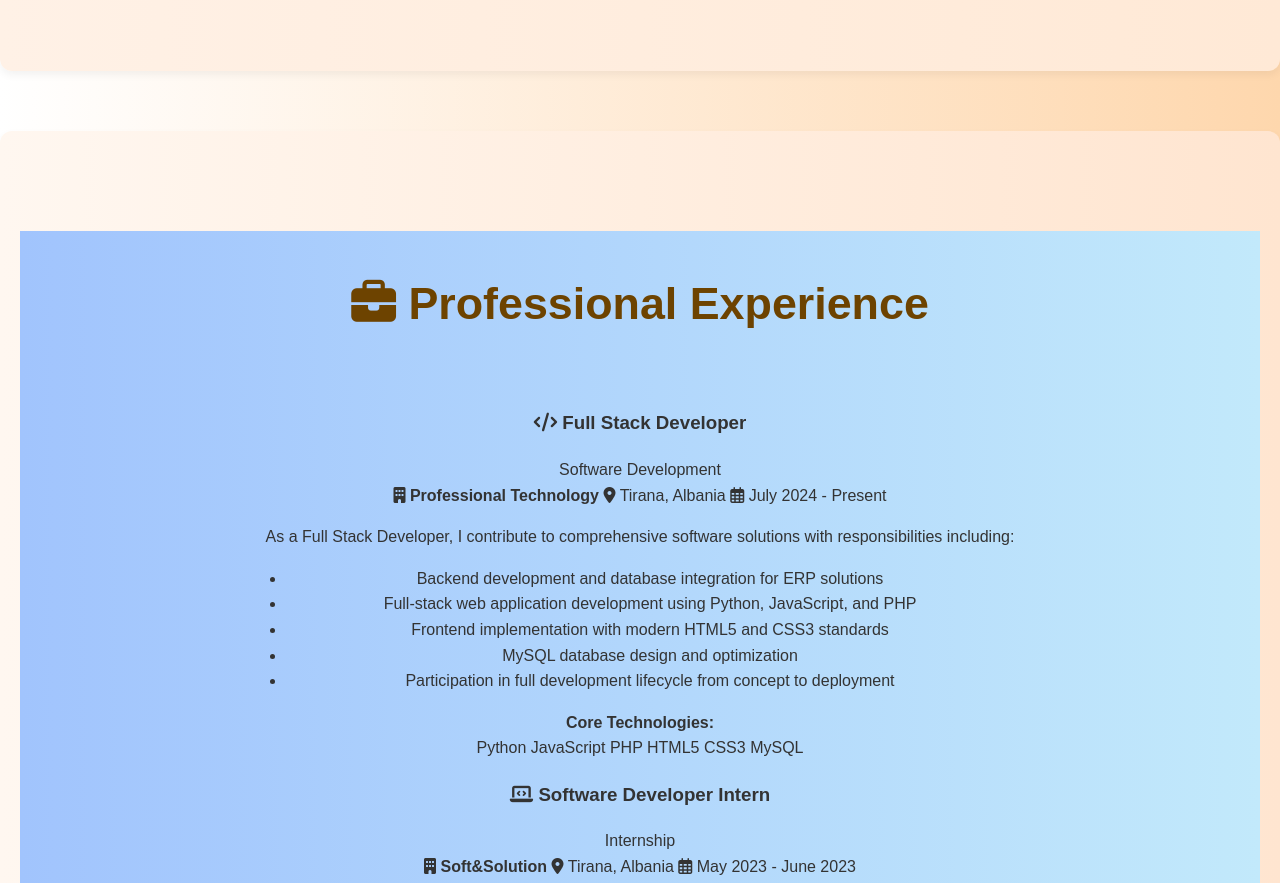
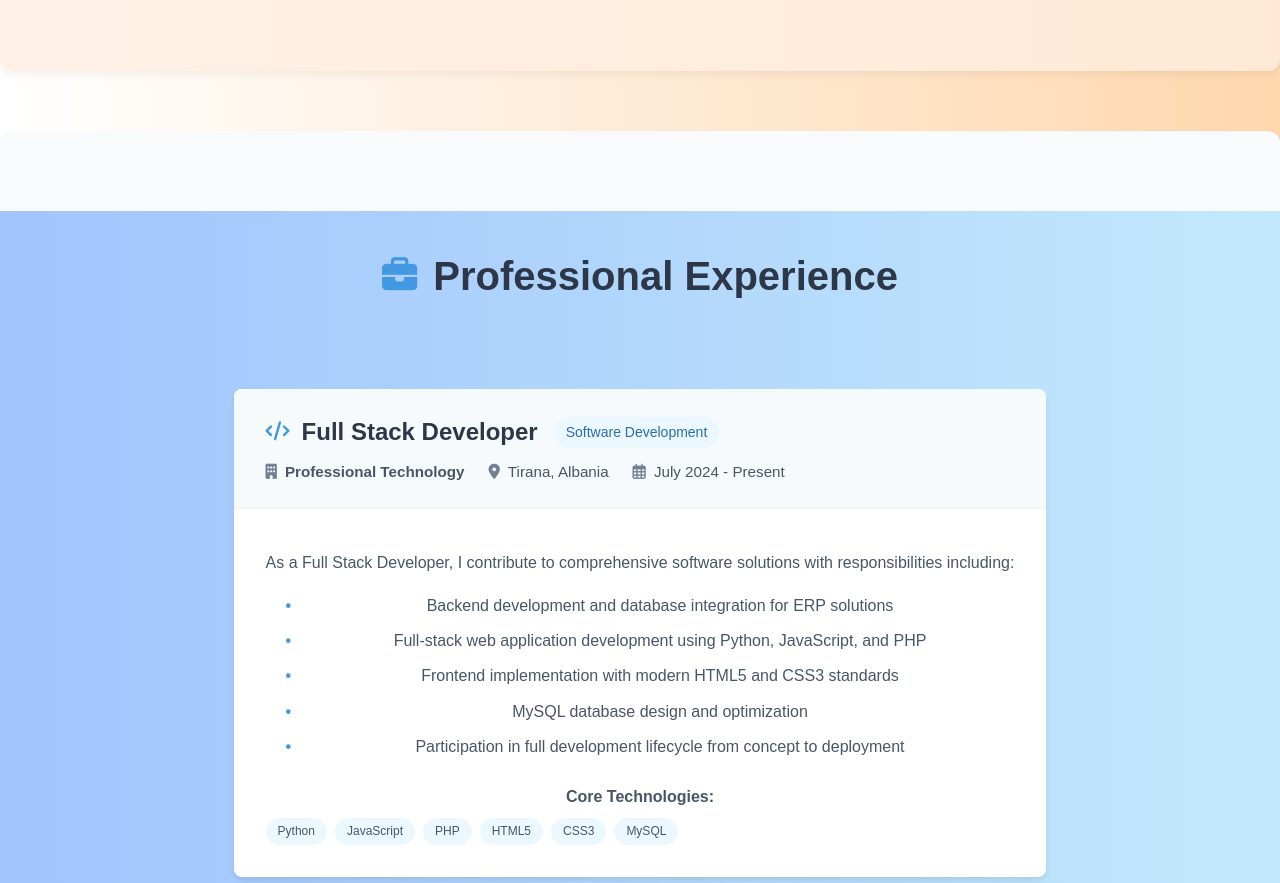
Before and after one commit to Ale2sandra/Portofolio, a plain HTML site: page index.html in a window 1280 px wide. Shown: the part 1340-2223 px from the top of the page. Drawn offline with nearby package versions, Linux system fonts and the light colour scheme.

Commit message:
Update style.css

```diff
--- a/style.css
+++ b/style.css
@@ -354,60 +354,179 @@ h1 {
 ul {
     padding-left: 20px;
 }
-#experience {
-    background: linear-gradient(to right, #fff7f0, #ffe5d0);
-    padding: 100px 20px;
+/* Experience Section Styling */
+.experience-section {
+    background-color: #f8fafc;
+    padding: 5rem 0;
 }
 
-#experience h2 {
-    font-size: 2.8rem;
-    color: rgb(109, 67, 0);
-    margin-bottom: 50px;
+.section-header {
     text-align: center;
+    margin-bottom: 3rem;
 }
 
-.experience-entry {
-    background: linear-gradient(to right, #fffaf7, #ffe7cb);
-    border-left: 5px solid rgb(109, 67, 0);
-    padding: 25px 30px;
-    border-radius: 15px;
-    box-shadow: 0 8px 20px rgba(109, 67, 0, 0.1);
-    margin-bottom: 30px;
-    max-width: 800px;
-    margin-left: auto;
-    margin-right: auto;
-    transition: transform 0.3s ease;
+.section-header h2 {
+    font-size: 2.5rem;
+    color: #2d3748;
+    font-weight: 600;
+    display: flex;
+    align-items: center;
+    justify-content: center;
 }
 
-.experience-entry:hover {
-    transform: translateY(-5px);
-    box-shadow: 0 12px 25px rgba(109, 67, 0, 0.2);
+.section-icon {
+    margin-right: 1rem;
+    color: #4299e1;
+    font-size: 2.2rem;
 }
 
-.experience-entry h3 {
-    font-size: 1.6rem;
-    color: #4b2e00;
-    margin-bottom: 8px;
+/* Experience Card Styling */
+.experience-card {
+    background: white;
+    border-radius: 0.5rem;
+    box-shadow: 0 4px 6px -1px rgba(0, 0, 0, 0.1);
+    margin-bottom: 2rem;
+    overflow: hidden;
+    transition: transform 0.3s ease, box-shadow 0.3s ease;
 }
 
-.experience-entry .position {
-    font-size: 1.2rem;
-    font-weight: 600;
-    color: #7a5530;
-    margin-bottom: 5px;
+.experience-card:hover {
+    transform: translateY(-5px);
+    box-shadow: 0 10px 15px -3px rgba(0, 0, 0, 0.1);
 }
 
-.experience-entry .duration {
-    font-size: 1rem;
-    color: #9c6a3d;
-    font-style: italic;
-    margin-bottom: 10px;
+.experience-header {
+    padding: 1.5rem 2rem;
+    border-bottom: 1px solid #edf2f7;
+    background-color: #f7fafc;
 }
 
-.experience-entry p {
-    font-size: 1rem;
-    color: #5b3a1a;
-    line-height: 1.6;
+.title-container {
+    display: flex;
+    align-items: center;
+    margin-bottom: 0.5rem;
+}
+
+.job-title {
+    font-size: 1.5rem;
+    color: #2d3748;
+    margin: 0;
+    display: flex;
+    align-items: center;
+}
+
+.job-icon {
+    margin-right: 0.75rem;
+    color: #4299e1;
+    font-size: 1.2rem;
+}
+
+.job-type {
+    margin-left: 1rem;
+    background: #ebf8ff;
+    color: #2b6cb0;
+    padding: 0.25rem 0.75rem;
+    border-radius: 9999px;
+    font-size: 0.875rem;
+    font-weight: 500;
+}
+
+.company-meta {
+    display: flex;
+    flex-wrap: wrap;
+    gap: 1.5rem;
+    color: #4a5568;
+    font-size: 0.95rem;
+}
+
+.company-meta span {
+    display: flex;
+    align-items: center;
+}
+
+.company-meta i {
+    margin-right: 0.5rem;
+    color: #718096;
+}
+
+.experience-content {
+    padding: 1.5rem 2rem;
+}
+
+.job-description {
+    margin-bottom: 1.5rem;
+    color: #4a5568;
+    line-height: 1.7;
+}
+
+.responsibilities-list {
+    list-style: none;
+    padding-left: 1.25rem;
+    margin-top: 1rem;
+}
+
+.responsibilities-list li {
+    margin-bottom: 0.5rem;
+    position: relative;
+    padding-left: 1.25rem;
+}
+
+.responsibilities-list li::before {
+    content: "•";
+    color: #4299e1;
+    position: absolute;
+    left: 0;
+    font-weight: bold;
+}
+
+.technologies-used {
+    margin-top: 1.5rem;
+}
+
+.technologies-used span {
+    display: block;
+    margin-bottom: 0.5rem;
+    color: #4a5568;
+    font-weight: 500;
+}
+
+.tech-tags {
+    display: flex;
+    flex-wrap: wrap;
+    gap: 0.5rem;
+}
+
+.tech-tag {
+    background: #ebf8ff;
+    color: #2b6cb0;
+    padding: 0.25rem 0.75rem;
+    border-radius: 9999px;
+    font-size: 0.75rem;
+    font-weight: 500;
+}
+
+/* Responsive Design */
+@media (max-width: 768px) {
+    .experience-header {
+        padding: 1.25rem;
+    }
+
+    .experience-content {
+        padding: 1.25rem;
+    }
+
+    .company-meta {
+        flex-direction: column;
+        gap: 0.5rem;
+    }
+
+    .job-title {
+        font-size: 1.25rem;
+    }
+
+    .job-type {
+        margin-left: 0.5rem;
+    }
 }
 #projects {
     background: linear-gradient(to right, #fff3e8, #ffe8d5);
@@ -507,14 +626,8 @@ ul {
     font-weight: bold;
 }
 
-.send-btn {
-    background-color: #007bff;
-    color: #fff;
-    padding: 12px 30px;
-    font-size: 1rem;
-    border: none;
-    border-radius: 8px;
-    cursor: pointer;
+.send-btn:hover {
+    background-color: #45a049;
 }
 
 .send-btn:hover {
```
